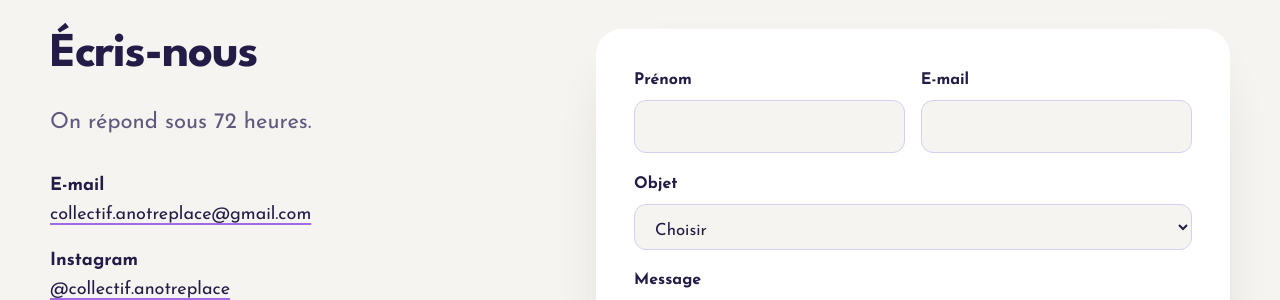
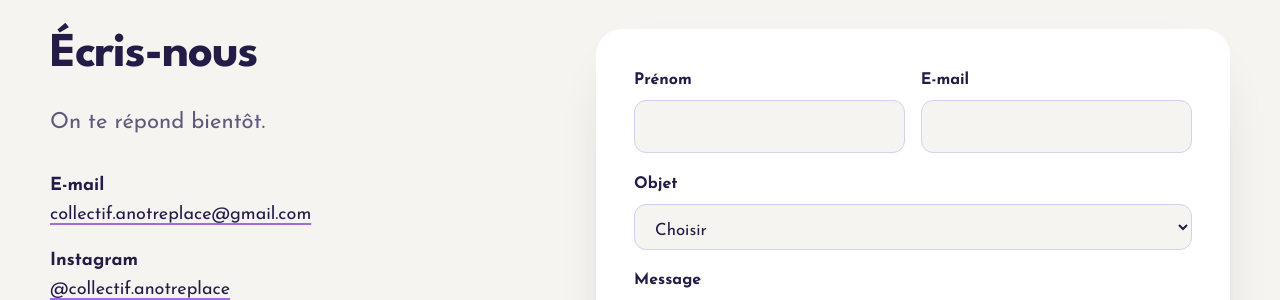
Before and after one commit to Anotreplace/anotreplace.github.io, a Jekyll site: the page built from contact/index.html, in a window 1280 px wide and 900 px high, scrolled down 815 px. Shown: the part 149-449 px from the top of the window. Built offline with Jekyll 4.4.1, drawn with Linux system fonts in a browser that asks for light colours.

Commit message:
Formulaires : plus de page de vérification en anglais, « on te répond bientôt », page Merci exclue de Google
Co-Authored-By: Claude Opus 5.5 <noreply@anthropic.com>

```diff
--- a/_layouts/default.html
+++ b/_layouts/default.html
@@ -6,6 +6,7 @@
   <title>{{ page.title }}</title>
   <meta name="description" content="{{ page.description }}">
   <link rel="canonical" href="{{ site.url }}{{ page.url }}">
+  {% if page.robots %}<meta name="robots" content="{{ page.robots }}">{% endif %}
   <meta property="og:type" content="website">
   <meta property="og:locale" content="fr_FR">
   <meta property="og:site_name" content="Ànotreplace">
--- a/contact/index.html
+++ b/contact/index.html
@@ -1,7 +1,7 @@
 ---
 layout: default
 title: "Contact collectif sportif féminin Angoulême | Ànotreplace"
-description: "Une question sur le collectif, l'adhésion ou un partenariat ? Écrivez à Ànotreplace, collectif sportif féminin d'Angoulême. Réponse sous 72h."
+description: "Une question sur le collectif, l'adhésion ou un partenariat ? Écrivez à Ànotreplace, collectif sportif féminin d'Angoulême. Réponse rapide."
 ---
 
 <section class="page-hero">
@@ -23,7 +23,7 @@ description: "Une question sur le collectif, l'adhésion ou un partenariat ? Éc
   <div class="wrap split">
     <div>
       <h2>Écris-nous</h2>
-      <p class="lead">On répond sous 72 heures.</p>
+      <p class="lead">On te répond bientôt.</p>
       <ul class="coords" style="margin-top:2rem">
         <li><strong>E-mail</strong><a href="mailto:{{ site.email }}">{{ site.email }}</a></li>
         <li><strong>Instagram</strong><a href="{{ site.instagram_url }}" rel="noopener">@collectif.anotreplace</a></li>
@@ -35,6 +35,7 @@ description: "Une question sur le collectif, l'adhésion ou un partenariat ? Éc
       <input type="hidden" name="_next" value="{{ site.url }}/merci/">
       <input type="hidden" name="_template" value="table">
       <input class="honey" type="text" name="_honey" tabindex="-1" autocomplete="off">
+      <input type="hidden" name="_captcha" value="false"><!-- pas de page de vérification en anglais : le champ piège _honey suffit contre les robots -->
       <div class="row-2">
         <div class="field"><label for="c-prenom">Prénom</label><input id="c-prenom" name="prenom" required autocomplete="given-name"></div>
         <div class="field"><label for="c-email">E-mail</label><input id="c-email" type="email" name="email" required autocomplete="email"></div>
--- a/merci/index.html
+++ b/merci/index.html
@@ -2,11 +2,12 @@
 layout: default
 title: "Merci ! | Ànotreplace"
 description: "Votre message a bien été envoyé à Ànotreplace."
+robots: "noindex"
 ---
 <section class="cta-final" style="min-height:60vh">
   <div class="wrap">
     <h1 style="font-size:clamp(2.6rem,6vw,4.6rem)">Message bien reçu.</h1>
-    <p>On te répond sous 72 heures. En attendant, viens voir nos sorties.</p>
+    <p>On te répond bientôt. En attendant, viens voir nos sorties.</p>
     <div class="actions"><a class="btn" href="{{ site.instagram_url }}" rel="noopener">Nous suivre sur Instagram</a><a class="btn btn--ghost" href="/">Retour à l'accueil</a></div>
   </div>
 </section>
--- a/partenaires/index.html
+++ b/partenaires/index.html
@@ -201,6 +201,7 @@ body_class: "no-mobile-cta"
       <input type="hidden" name="_next" value="{{ site.url }}/merci/">
       <input type="hidden" name="_template" value="table">
       <input class="honey" type="text" name="_honey" tabindex="-1" autocomplete="off">
+      <input type="hidden" name="_captcha" value="false"><!-- pas de page de vérification en anglais : le champ piège _honey suffit contre les robots -->
       <div class="row-2">
         <div class="field"><label for="p-structure">Structure</label><input id="p-structure" name="structure" required autocomplete="organization"></div>
         <div class="field"><label for="p-nom">Votre nom</label><input id="p-nom" name="nom" required autocomplete="name"></div>
@@ -233,7 +234,7 @@ body_class: "no-mobile-cta"
       </div>
       <div class="field"><label for="p-msg">Votre message</label><textarea id="p-msg" name="message" placeholder="Votre activité, vos objectifs, vos idées…"></textarea></div>
       <button class="btn" type="submit">Envoyer ma demande</button>
-      <p class="hint">Réponse sous 72h. Vos données servent uniquement à vous recontacter.</p>
+      <p class="hint">Nous vous répondons rapidement. Vos données servent uniquement à vous recontacter.</p>
     </form>
   </div>
 </section>
```
